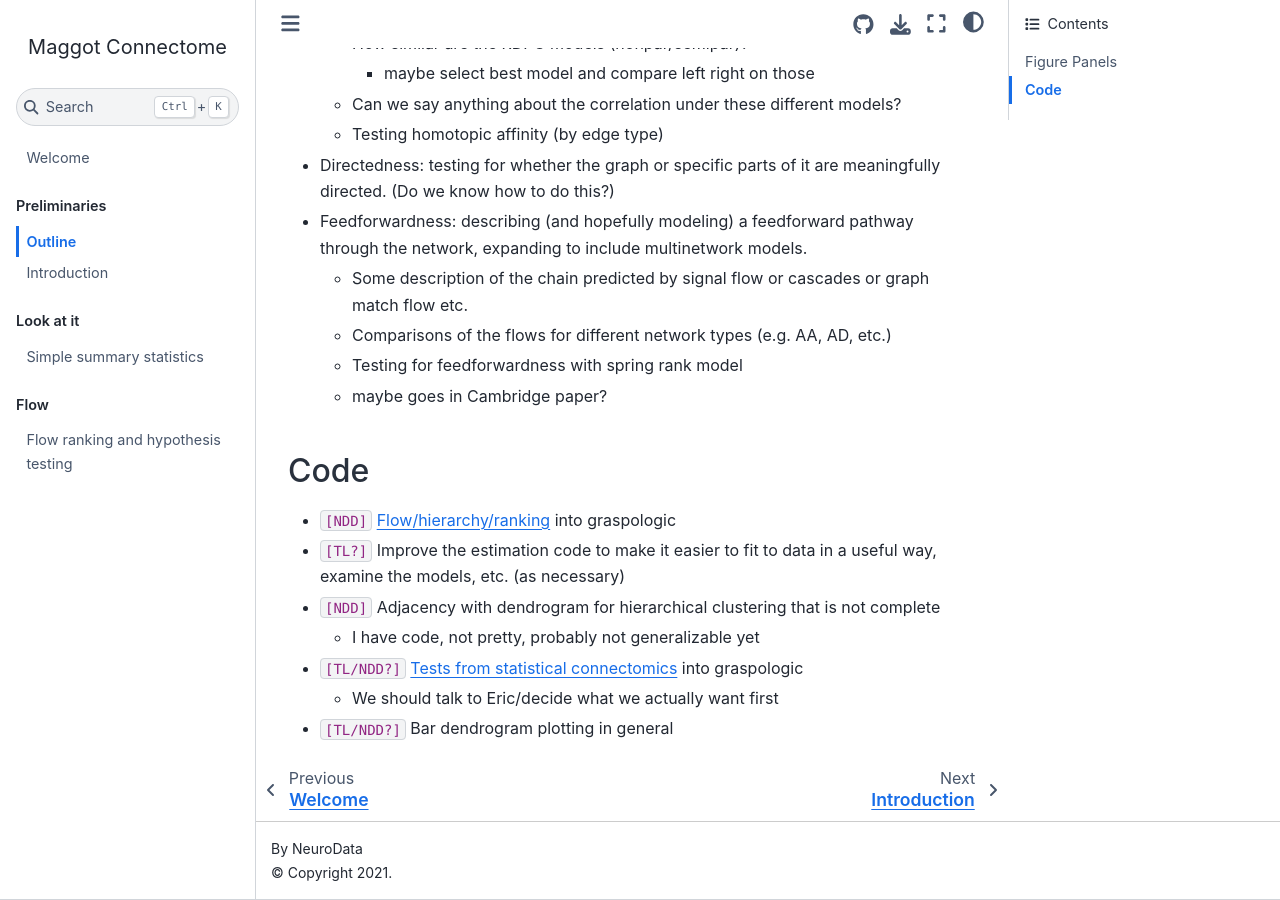
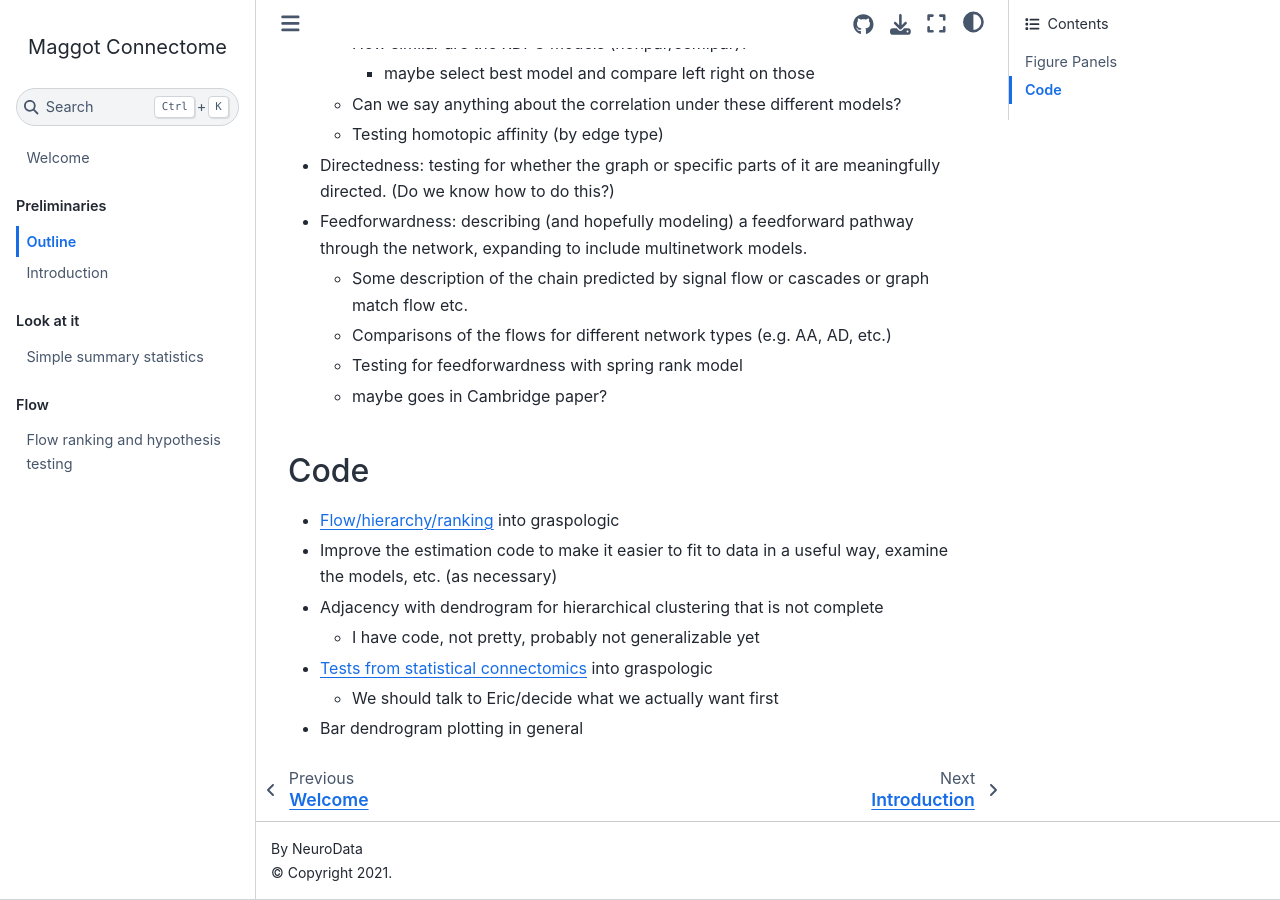
Before and after one commit to neurodata/maggot_connectome, a Jupyter Book: the page built from docs/outline.md, in a window 1280 px wide and 900 px high, scrolled down 2101 px. Built offline with Jupyter Book 1.0.4 settings and Sphinx 7.4.7 and the Sphinx Book theme 1.1.4, drawn with Linux system fonts in a browser that asks for light colours; pages that are not in the unit, such as notebooks, are missing from menus.

Commit message:
Update outline.md

```diff
--- a/docs/outline.md
+++ b/docs/outline.md
@@ -63,10 +63,10 @@
     - maybe goes in Cambridge paper?
 
 ## Code
-- `[NDD]` [Flow/hierarchy/ranking](https://github.com/microsoft/graspologic/issues/636) into graspologic
-- `[TL?]` Improve the estimation code to make it easier to fit to data in a useful way, examine the models, etc. (as necessary)
-- `[NDD]` Adjacency with dendrogram for hierarchical clustering that is not complete
+- [Flow/hierarchy/ranking](https://github.com/microsoft/graspologic/issues/636) into graspologic
+- Improve the estimation code to make it easier to fit to data in a useful way, examine the models, etc. (as necessary)
+- Adjacency with dendrogram for hierarchical clustering that is not complete
     - I have code, not pretty, probably not generalizable yet
-- `[TL/NDD?]` [Tests from statistical connectomics](https://github.com/microsoft/graspologic/issues/570) into graspologic
+- [Tests from statistical connectomics](https://github.com/microsoft/graspologic/issues/570) into graspologic
     - We should talk to Eric/decide what we actually want first
-- `[TL/NDD?]` Bar dendrogram plotting in general
+- Bar dendrogram plotting in general
```
